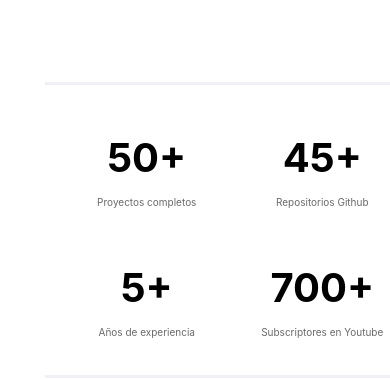
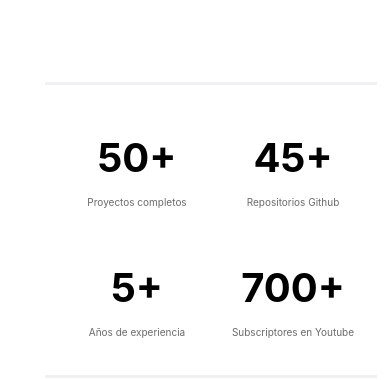
Before and after one commit to obmoreno89/layout-protafolio, a plain HTML site: page index.html in a window 390 px wide. Shown: the part 722-1102 px from the top of the page. Drawn offline with Linux system fonts and the light colour scheme.

Commit message:
se volvio a modificar el archivo de media-querie

```diff
--- a/css/media-queries.css
+++ b/css/media-queries.css
@@ -222,18 +222,18 @@
         margin-top: 15px;
     }
     .border-container {
-        width: 90%;
+        width: 85%;
         margin-left: 45px;
     }
     .experience-container {
-        width: 90%;
+        width: 80%;
         height: 260px;
         display: grid;
         grid-template-columns: 1fr 1fr;
         margin-top: 30px;
     }
     .borders-container {
-        width: 100%;
+        width: 85%;
         margin-left: 45px;
     }
     .experience-container h2 {
```
